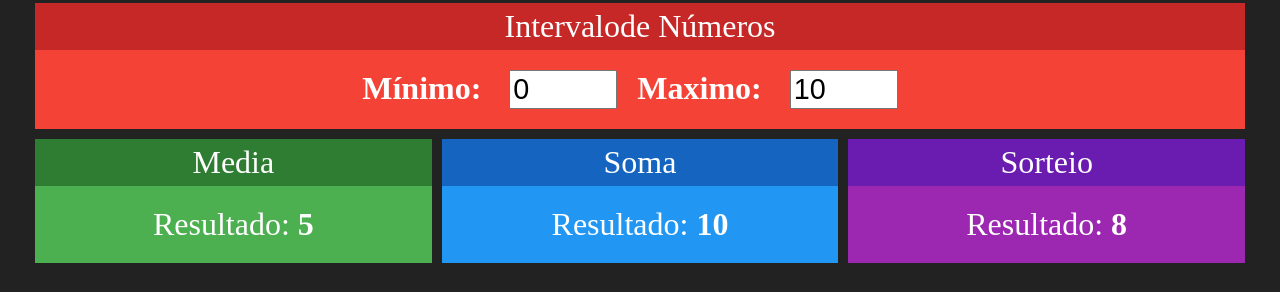
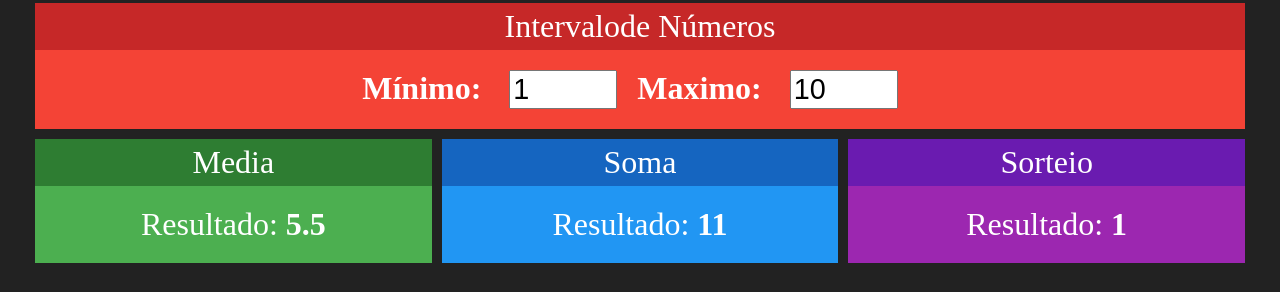
Before and after one commit to MenezesC137/Fundamentals_Redux, a React (Create React App) app: page / in a window 1280 px wide. Shown: the part 192-484 px from the top of the page. Built offline with nearby package versions, Linux system fonts and the light colour scheme.

Commit message:
Sem redux

```diff
--- a/src/App.js
+++ b/src/App.js
@@ -1,3 +1,4 @@
+import React, { useState } from 'react';
 import './App.css';
 
 import Intervalo from './components/Intervalo';
@@ -6,16 +7,25 @@
 import Sorteio from './components/Sorteio';
 
 function App() {
+
+  const [min, setMin] = useState(1)
+  const [max, setMax] = useState(10)
+
   return (
     <div className="App">
       <h1>Exercício React-Redux</h1>
       <div className='linha'>
-        <Intervalo />
+        <Intervalo
+          min={min}
+          max ={max}
+          onMinChanged={setMin}
+          onMaxChanged={setMax}
+        />
       </div>
       <div className='linha' >
-        <Media />
-        <Soma />
-        <Sorteio />
+        <Media min={min} max ={max}/>
+        <Soma  min={min} max ={max}/>
+        <Sorteio  min={min} max ={max}/>
       </div>
     </div>
   );
--- a/src/components/Intervalo.jsx
+++ b/src/components/Intervalo.jsx
@@ -3,16 +3,25 @@
 import Card from './Card'
 
 export default props => {
+    const { max, min} = props
     return (
         <Card title="Intervalode Números" red>
             <div className='Intervalo'>
                 <span>
                     <strong>Mínimo: </strong>
-                    <input type="number" value={0} readOnly/>
+                    <input
+                        type="number"
+                        value={min}
+                        onChange={e => props.onMinChanged(+e.target.value)}
+                    />
                 </span>
                 <span>
                     <strong>Maximo: </strong>
-                    <input type="number" value={10} readOnly/>
+                    <input
+                        type="number"
+                        value={max}
+                        onChange={e => props.onMaxChanged(+e.target.value)}
+                    />
                 </span>
             </div>
 
--- a/src/components/Media.jsx
+++ b/src/components/Media.jsx
@@ -2,16 +2,15 @@
 import Card from './Card'
 
 export default props => {
+    const {min, max} = props
     return (
         <Card title="Media" green>
             <div>
                 <span>
                     <span>Resultado: </span>
-                    <strong>5</strong>
-
+                    <strong>{(max+min) / 2}</strong>
                 </span>
             </div>
-
         </Card>
     )
 }
--- a/src/components/Soma.jsx
+++ b/src/components/Soma.jsx
@@ -2,12 +2,13 @@
 import Card from './Card'
 
 export default props => {
+    const {min, max} = props
     return (
         <Card title="Soma" blue>
             <div >
                 <span>
                     <span>Resultado: </span>
-                    <strong>10</strong>
+                    <strong>{max + min}</strong>
 
                 </span>
             </div>
--- a/src/components/Sorteio.jsx
+++ b/src/components/Sorteio.jsx
@@ -2,12 +2,14 @@
 import Card from './Card'
 
 export default props => {
+    const {min, max} = props
+    const aleatorio = parseInt(Math.random() * (max - min)) + min
     return (
         <Card title="Sorteio" purple>
             <div>
                 <span>
                     <span>Resultado: </span>
-                    <strong>8</strong>
+                    <strong>{ aleatorio }</strong>
                 </span>
             </div>
 
```
